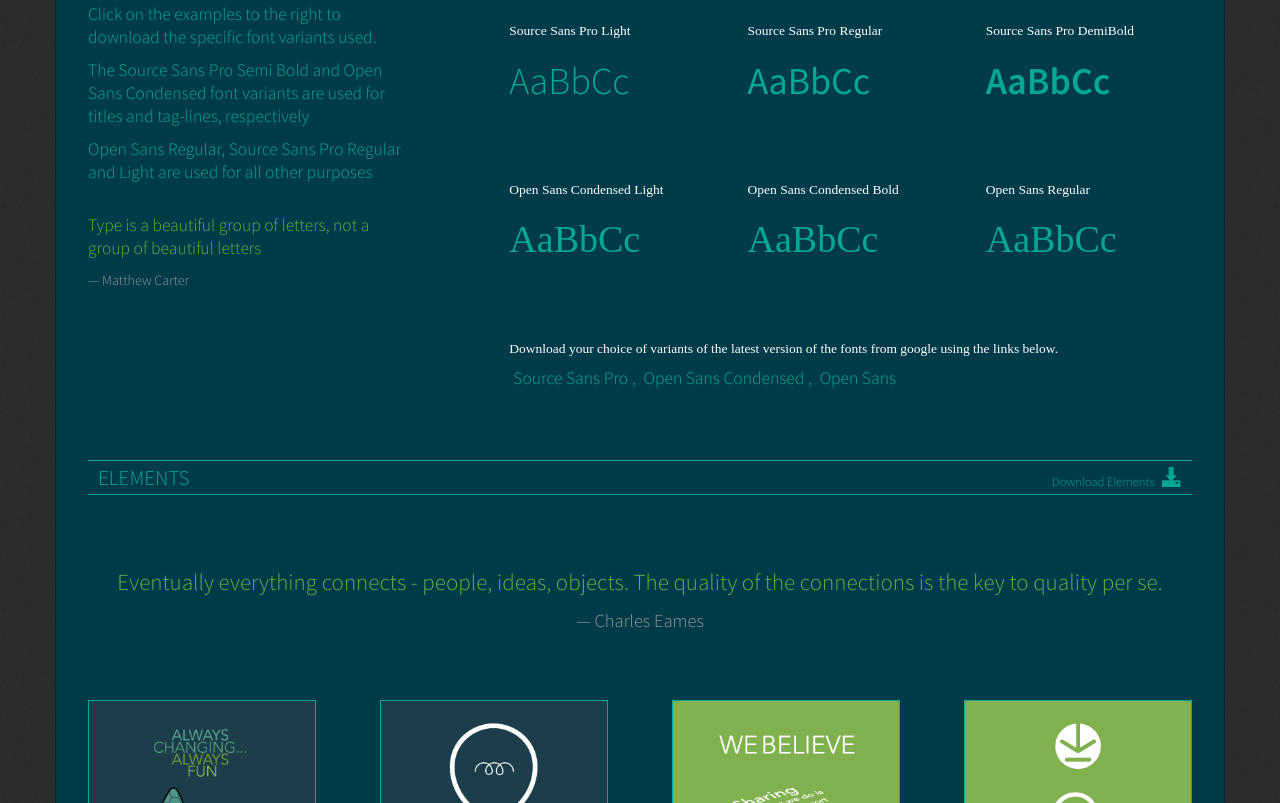
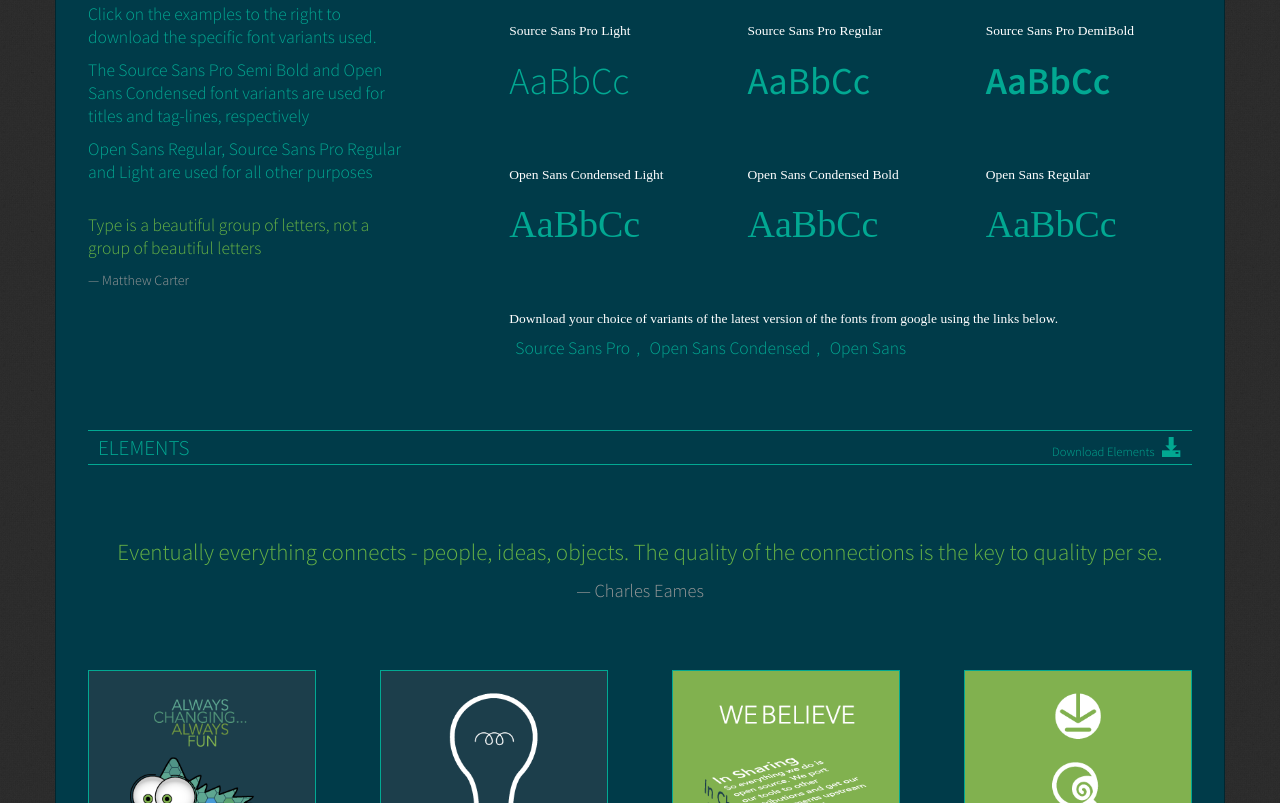
Before and after one commit to openSUSE/branding-guidelines, a plain HTML site: page index.html in a window 1280 px wide. Shown: the part 1323-2126 px from the top of the page. Drawn offline with Linux system fonts and the light colour scheme; a web font is replaced by a local one.

Commit message:
Fix cursor type for links

```diff
--- a/assets/css/override.css
+++ b/assets/css/override.css
@@ -59,8 +59,8 @@ h5 { font: 17.5px OpenSans-CondLight; color: #fff;}
 .navbar-nav>li>a { color: #02A892; padding: 8px 10px; margin: 10px 0px 0px;}
 .navbar-nav>li>a:hover { color: #fff; background-color: #02A892 }
 blockquote, .blockquote-reverse { border: none; padding: 20px 0px;}
-a { color: #02A892; cursor: default;}
-a:hover { text-decoration: none; color: #fff; cursor: default; }
+a { color: #02A892;}
+a:hover { text-decoration: none; color: #fff; cursor: pointer; }
 hr { border-color: #02A892;}
 .nolink:hover { text-decoration: none; color: #02A892; }
 .divider { background-image: url( "../img/hexagons.png"); background-repeat: repeat-x; height: 150px; margin-top: 30px; margin-bottom: 20px}
@@ -68,11 +68,11 @@ hr { border-color: #02A892;}
 .main-img { margin-bottom: 40px; margin-right: 20px}
 .element { margin-bottom: 40px;}
 .font-lead { font: 13.5px OpenSans-CondLight; color: #fff; margin-top: 20px }
-.font-example { font-size: 38px; margin-top: 30px; margin-bottom: 30px}
-.font-link { border-radius: 4px;  margin-bottom: 40px; color: #fff; }
+.font-example { font-size: 38px; margin-top: 30px; margin-bottom: 25px}
+.font-link { border-radius: 4px;  margin-bottom: 30px; color: #fff; }
 .font-link:hover { background-color: #02A892}
 .font-link:hover a { color: #fff; }
-span.font-link { padding: 4px;}
+span.font-link { padding: 3px 6px;}
 .col-xs-1, .col-sm-1, .col-md-1, .col-lg-1, .col-xs-2, .col-sm-2, .col-md-2, .col-lg-2, .col-xs-3, .col-sm-3, .col-md-3, .col-lg-3, .col-xs-4, .col-sm-4, .col-md-4, .col-lg-4,
 .col-xs-5, .col-sm-5, .col-md-5, .col-lg-5, .col-xs-6, .col-sm-6, .col-md-6, .col-lg-6, .col-xs-7, .col-sm-7, .col-md-7, .col-lg-7, .col-xs-8, .col-sm-8, .col-md-8, .col-lg-8,
 .col-xs-9, .col-sm-9, .col-md-9, .col-lg-9, .col-xs-10, .col-sm-10, .col-md-10, .col-lg-10, .col-xs-11, .col-sm-11, .col-md-11, .col-lg-11, .col-xs-12, .col-sm-12, .col-md-12,
```
